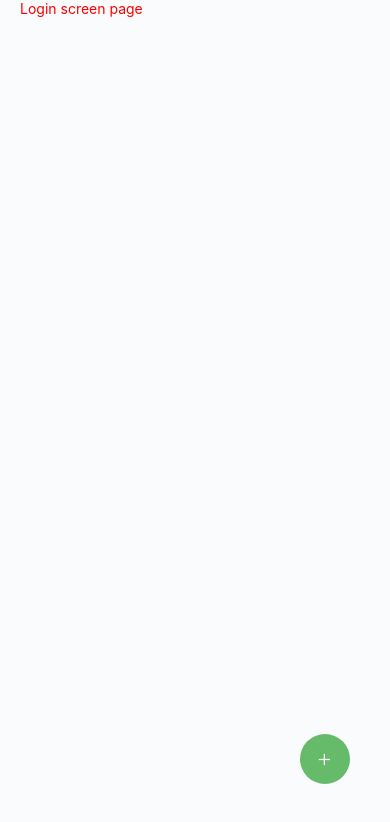
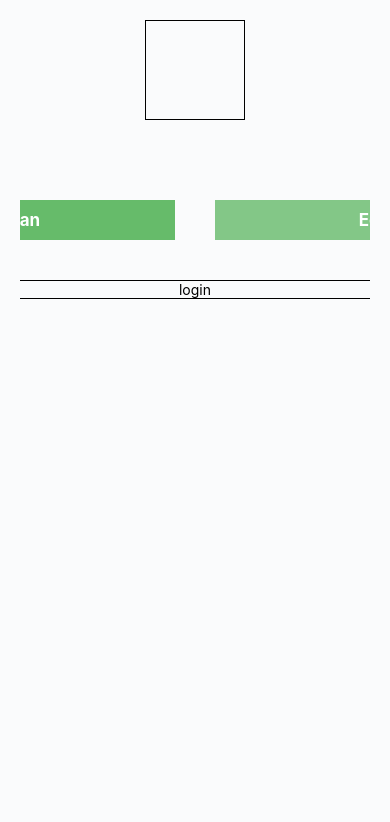
Before and after one commit to VihagaYohan/Eco_Guardian, a React Native app: screen / in a window 390 px wide. Shown: the top 822 px of the page. Built offline with nearby package versions, Linux system fonts and the light colour scheme.

Commit message:
code changes

```diff
--- a/app.json
+++ b/app.json
@@ -30,7 +30,8 @@
         {
           "calendarPermission": "EcoGuardian needs to access your calendar."
         }
-      ]
+      ],
+      "@react-native-google-signin/google-signin"
     ]
   }
 }
--- a/app/pages/auth/LoginScreen.js
+++ b/app/pages/auth/LoginScreen.js
@@ -1,10 +1,25 @@
-import React, { Component, useLayoutEffect } from "react";
-import { StyleSheet, SafeAreaView, View, Text, Dimensions } from "react-native";
+import React, { Component, useLayoutEffect, useRef } from "react";
+import {
+  StyleSheet,
+  SafeAreaView,
+  View,
+  Text,
+  Dimensions,
+  ScrollView,
+  TouchableWithoutFeedback,
+  TouchableOpacity,
+} from "react-native";
+import { Formik, Form, Field, ErrorMessage } from "formik";
 
 // components
-import { UITextView, UIContainer, UIFAB } from "../../components";
+import { UITextView, UIContainer, UIFAB, UIButton } from "../../components";
+
+// constants
+import { COLORS, CONSTANTS, DIMENSION } from "../../constants";
 
 const LoginScreen = ({ navigation, route }) => {
+  const scrollRef = useRef();
+
   useLayoutEffect(() => {
     navigation.setOptions({
       headerTitle: "Logs",
@@ -14,15 +29,96 @@ const LoginScreen = ({ navigation, route }) => {
 
   return (
     <UIContainer>
-      <View style={{ flex: 1 }}>
-        <UITextView text="Login screen page" textStyle={{ color: "red" }} />
+      <ScrollView
+        style={{ flex: 1, marginVertical: DIMENSION.MARGIN }}
+        contentContainerStyle={{
+          justifyContent: "center",
+          alignItems: "center",
+        }}
+      >
+        <View
+          style={{
+            width: 100,
+            height: 100,
+            borderWidth: 1,
+          }}
+        ></View>
 
-        <UIFAB onPress={() => console.log("onpress")} />
-      </View>
+        <View style={{ marginVertical: DIMENSION.MARGIN * 4 }}>
+          <View
+            style={{
+              flexDirection: "row",
+              paddingHorizontal: DIMENSION.PADDING,
+              justifyContent: "space-between",
+            }}
+          >
+            <UIButton
+              label="Eco Guardian"
+              onPress={() =>
+                scrollRef.current.scrollTo({
+                  x: DIMENSION.SCREEN_WIDTH,
+                  y: 0,
+                  animated: true,
+                })
+              }
+              buttonStyle={{
+                backgroundColor: COLORS.primaryColor,
+                paddingVertical: 10,
+                width: (DIMENSION.SCREEN_WIDTH - DIMENSION.PADDING * 2) / 2,
+                borderRadius: 0,
+              }}
+            />
+
+            <UIButton
+              label="Eco Officer"
+              onPress={() =>
+                scrollRef.current.scrollTo({
+                  x: -(DIMENSION.SCREEN_WIDTH - DIMENSION.PADDING * 2) / 2,
+                  y: 0,
+                  animated: true,
+                })
+              }
+              buttonStyle={{
+                backgroundColor: "rgba(102,187,106, 0.8)",
+                paddingVertical: 10,
+                width: (DIMENSION.SCREEN_WIDTH - DIMENSION.PADDING * 2) / 2,
+                borderRadius: 0,
+              }}
+            />
+          </View>
+
+          <ScrollView
+            ref={scrollRef}
+            horizontal
+            showsHorizontalScrollIndicator={false}
+            pagingEnabled
+            style={{
+              paddingVertical: DIMENSION.PADDING * 2,
+              width: DIMENSION.SCREEN_WIDTH - DIMENSION.PADDING * 2,
+              marginHorizontal: DIMENSION.PADDING * 2,
+            }}
+          >
+            <View style={styles.formholder}>
+              <UITextView text="login" />
+            </View>
+
+            <View style={styles.formholder}>
+              <UITextView text="register" />
+            </View>
+          </ScrollView>
+        </View>
+      </ScrollView>
     </UIContainer>
   );
 };
 
-const styles = StyleSheet.create({});
+const styles = StyleSheet.create({
+  formholder: {
+    borderWidth: 1,
+    width: DIMENSION.SCREEN_WIDTH - DIMENSION.PADDING * 2,
+    justifyContent: "center",
+    alignItems: "center",
+  },
+});
 
 export default LoginScreen;
--- a/babel.config.js
+++ b/babel.config.js
@@ -1,6 +1,7 @@
-module.exports = function(api) {
+module.exports = function (api) {
   api.cache(true);
   return {
-    presets: ['babel-preset-expo'],
+    presets: ["babel-preset-expo"],
+    plugins: ["react-native-reanimated/plugin"],
   };
 };
```
Also changed, not shown: package.json (+6 -1 lines), 1 other file (tests, documents, lock files or other folders).
